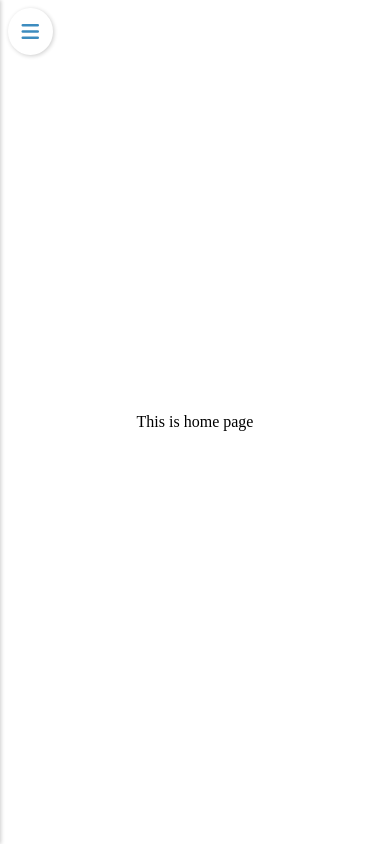
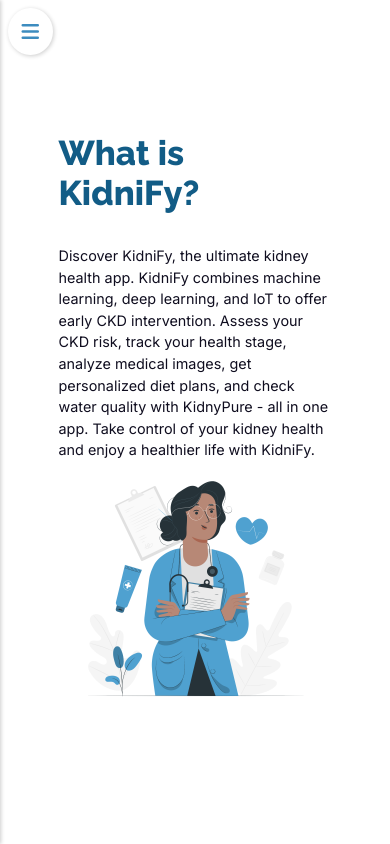
Before and after one commit to KavinduLakshitha/KidniFy-website, a plain HTML site: page index.html in a window 390 px wide. Shown: the top 844 px of the page. Drawn offline with Linux system fonts and the light colour scheme.

Commit message:
home section done

```diff
--- /dev/null
+++ b/css/home.css
@@ -0,0 +1,106 @@
+.hero-section {
+  display: flex;
+  width: 60%;
+}
+
+.hero-left {
+  flex: 1;
+  display: flex;
+  flex-direction: column;
+  justify-content: center;
+  gap: 2rem;
+}
+
+.hero-left > h1 {
+  font-size: 3rem;
+  font-family: "Raleway", sans-serif;
+  font-weight: 800;
+  color: #125c86;
+}
+
+.hero-left > p {
+  font-size: 1.2rem;
+  font-family: "Inter", sans-serif;
+  color: #0f0d1f;
+  line-height: 1.5;
+}
+
+.hero-right {
+  display: flex;
+  flex-direction: column;
+  justify-content: center;
+  align-items: center;
+}
+
+.hero-right > img {
+  width: 350px;
+}
+
+@media (max-width: 1300px) {
+  .hero-right > img {
+    width: 300px;
+  }
+
+  .hero-left > h1 {
+    font-size: 2.5rem;
+  }
+
+  .hero-left > p {
+    font-size: 1rem;
+  }
+}
+
+@media (max-width: 1150px) {
+  .hero-section {
+    width: 70%;
+  }
+
+  .hero-right > img {
+    width: 280px;
+  }
+
+  .hero-left > h1 {
+    font-size: 2.35rem;
+  }
+
+  .hero-left > p {
+    font-size: 1rem;
+  }
+}
+
+@media (max-width: 950px) {
+  .hero-section {
+    width: 70%;
+  }
+
+  .hero-right > img {
+    width: 250px;
+  }
+
+  .hero-left > h1 {
+    font-size: 2.15rem;
+  }
+
+  .hero-left > p {
+    font-size: 0.9em;
+  }
+}
+
+@media (max-width: 768px) {
+  .hero-section {
+    flex-direction: column;
+    width: 70%;
+  }
+
+  .hero-right > img {
+    width: 250px;
+  }
+
+  .hero-left > h1 {
+    font-size: 2.15rem;
+  }
+
+  .hero-left > p {
+    font-size: 0.9em;
+  }
+}
--- a/styles.css
+++ b/css/styles.css
@@ -96,6 +96,7 @@ nav {
   justify-content: space-between;
   padding: 1rem 3rem;
   box-shadow: 2px 0 4px rgba(0, 0, 0, 0.2);
+  background-color: white;
 }
 
 .nav-logo {
--- a/index.html
+++ b/index.html
@@ -4,13 +4,18 @@
     <meta charset="UTF-8" />
     <meta name="viewport" content="width=device-width, initial-scale=1.0" />
     <title>KidniFy</title>
-    <link rel="stylesheet" href="styles.css" />
+    <link rel="stylesheet" href="./css/styles.css" />
     <link rel="preconnect" href="https://fonts.googleapis.com" />
     <link rel="preconnect" href="https://fonts.gstatic.com" crossorigin />
     <link
       href="https://fonts.googleapis.com/css2?family=Inter:wght@100;200;300;400;500;600;700;800;900&display=swap"
       rel="stylesheet"
     />
+    <link
+      href="https://fonts.googleapis.com/css2?family=Raleway:wght@100;200;300;400;500;600;700;800;900&display=swap"
+      rel="stylesheet"
+    />
+    <link rel="stylesheet" href="./css/home.css" />
     <link
       rel="stylesheet"
       href="https://cdnjs.cloudflare.com/ajax/libs/font-awesome/6.4.2/css/all.min.css"
@@ -39,7 +44,24 @@
       <i class="fa-solid fa-bars" id="menu-bars"></i>
     </div>
 
-    <section id="home">This is home page</section>
+    <section id="home">
+      <div class="hero-section">
+        <div class="hero-left">
+          <h1>What is KidniFy?</h1>
+          <p>
+            Discover KidniFy, the ultimate kidney health app. KidniFy combines
+            machine learning, deep learning, and IoT to offer early CKD
+            intervention. Assess your CKD risk, track your health stage, analyze
+            medical images, get personalized diet plans, and check water quality
+            with KidnyPure - all in one app. Take control of your kidney health
+            and enjoy a healthier life with KidniFy.
+          </p>
+        </div>
+        <div class="hero-right">
+          <img src="./images/landing-page.png" alt="" />
+        </div>
+      </div>
+    </section>
     <section id="domain">This is domain page</section>
     <section id="milestones">This is milestones page</section>
     <section id="features">This is features page</section>
```
Also changed, not shown: css/domain.css (added), images/KidniFyLogo.png (added), images/landing-page.png (added).
